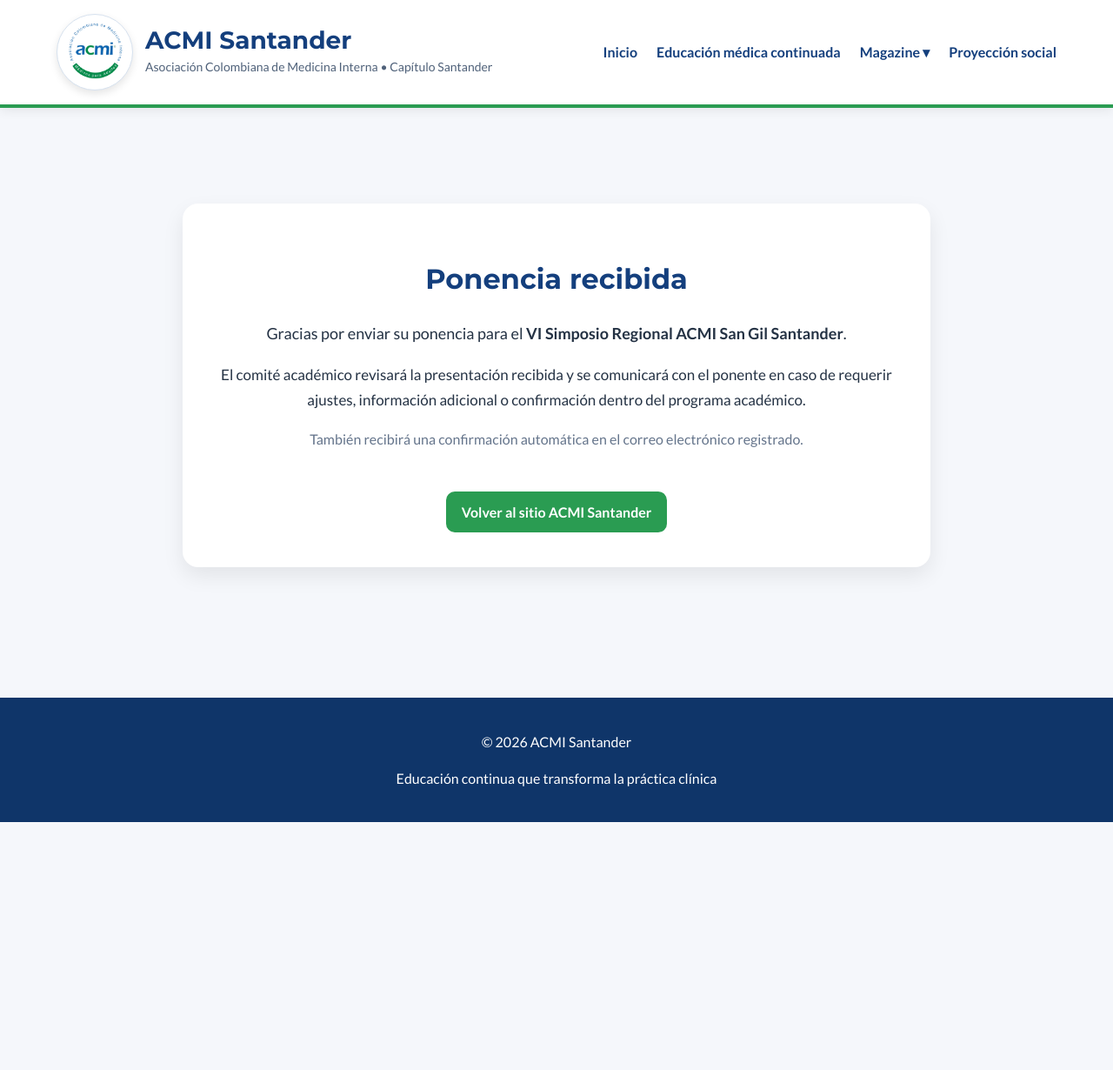
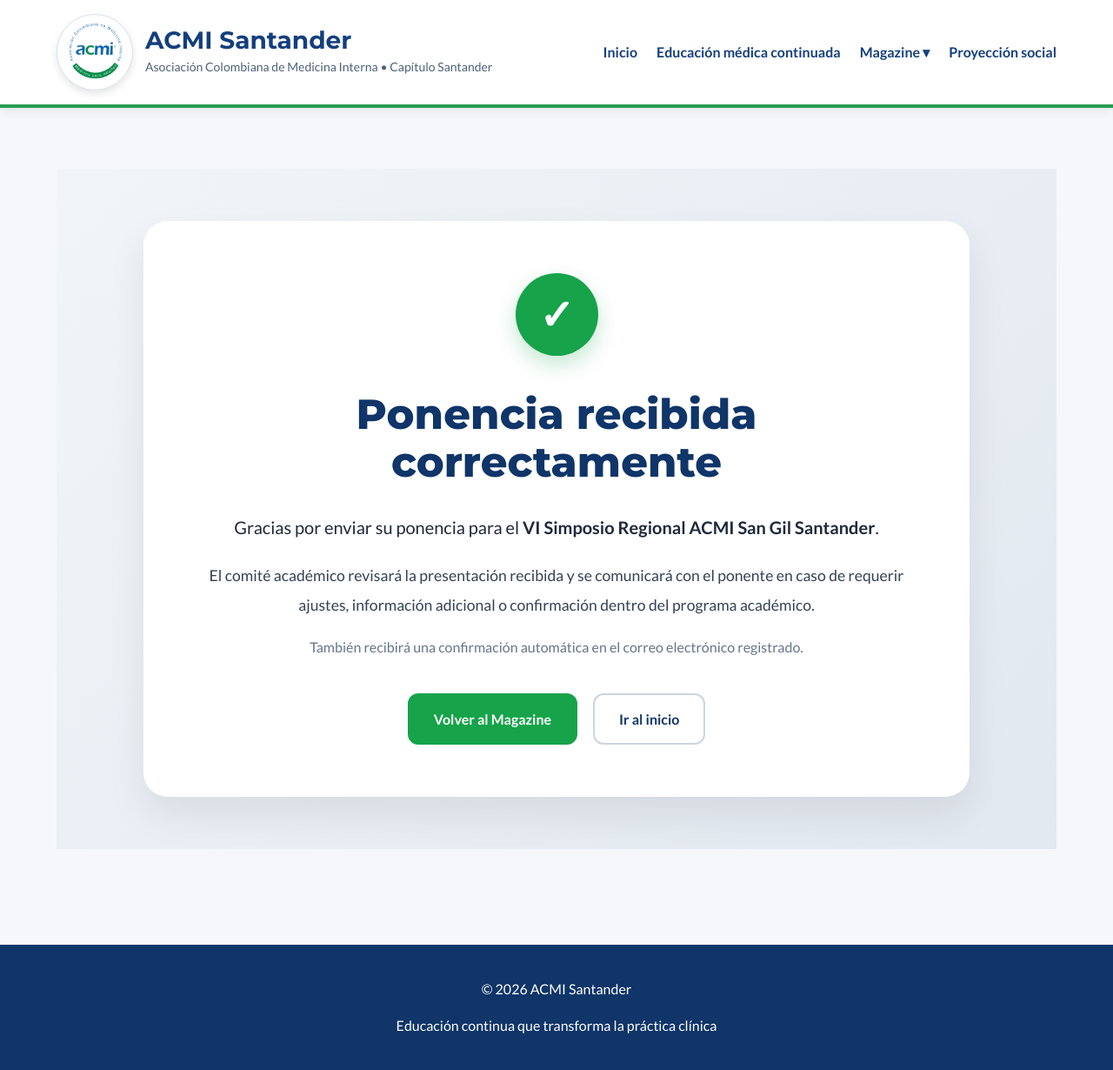
Before and after one commit to Acmisantander/Acmisantander, a Jekyll site: the page built from magazine/gracias-ponencia.html, in a window 1280 px wide. Shown: the whole page at 87% size. Built offline with Jekyll 4.4.1, drawn with Linux system fonts in a browser that asks for light colours; before the commit the page ends 945 px from its top, so only the background shows below that.

Commit message:
Update gracias-ponencia.html

```diff
--- a/magazine/gracias-ponencia.html
+++ b/magazine/gracias-ponencia.html
@@ -4,27 +4,185 @@
 permalink: /magazine/gracias-ponencia/
 ---
 
-<div class="card" style="text-align:center; padding:40px 30px; max-width:800px; margin:40px auto;">
+<section class="gracias-section">
 
-  <h1>Ponencia recibida</h1>
+  <div class="gracias-card">
 
-  <p style="font-size:18px; line-height:1.7;">
-    Gracias por enviar su ponencia para el <strong>VI Simposio Regional ACMI San Gil Santander</strong>.
+    <div class="check-circle">
+      ✓
+    </div>
+
+    <h1>
+      Ponencia recibida correctamente
+    </h1>
+
+    <p class="texto-principal">
+      Gracias por enviar su ponencia para el
+      <strong>VI Simposio Regional ACMI San Gil Santander</strong>.
     </p>
 
-  <p style="font-size:17px; line-height:1.7;">
-    El comité académico revisará la presentación recibida y se comunicará con el ponente
-    en caso de requerir ajustes, información adicional o confirmación dentro del programa académico.
+    <p class="texto-secundario">
+      El comité académico revisará la presentación recibida y se comunicará
+      con el ponente en caso de requerir ajustes, información adicional
+      o confirmación dentro del programa académico.
     </p>
 
-  <p style="font-size:16px; line-height:1.7; color:#64748b;">
+    <p class="texto-correo">
       También recibirá una confirmación automática en el correo electrónico registrado.
     </p>
 
-  <div style="margin-top:30px;">
-    <a class="btn" href="{{ site.baseurl }}/">
-      Volver al sitio ACMI Santander
+    <div class="acciones">
+
+      <a class="btn-volver" href="/magazine/">
+        Volver al Magazine
       </a>
+
+      <a class="btn-inicio" href="/">
+        Ir al inicio
+      </a>
+
     </div>
 
   </div>
+
+</section>
+
+<style>
+
+.gracias-section{
+  min-height:70vh;
+  display:flex;
+  align-items:center;
+  justify-content:center;
+  padding:60px 24px;
+  background:linear-gradient(135deg,#f1f5f9,#e2e8f0);
+}
+
+.gracias-card{
+  width:100%;
+  max-width:850px;
+  background:white;
+  border-radius:28px;
+  padding:60px 50px;
+  text-align:center;
+  box-shadow:0 20px 45px rgba(0,0,0,0.08);
+}
+
+.check-circle{
+  width:95px;
+  height:95px;
+  margin:0 auto 30px auto;
+  border-radius:50%;
+  background:#16a34a;
+  color:white;
+  display:flex;
+  align-items:center;
+  justify-content:center;
+  font-size:3rem;
+  font-weight:800;
+  box-shadow:0 10px 25px rgba(22,163,74,0.25);
+}
+
+.gracias-card h1{
+  font-size:3rem;
+  line-height:1.15;
+  color:#0f3569;
+  margin-bottom:28px;
+  font-weight:800;
+}
+
+.texto-principal{
+  font-size:1.25rem;
+  line-height:1.9;
+  color:#1e293b;
+  margin-bottom:20px;
+}
+
+.texto-secundario{
+  font-size:1.1rem;
+  line-height:1.9;
+  color:#334155;
+  margin-bottom:18px;
+}
+
+.texto-correo{
+  font-size:1rem;
+  line-height:1.8;
+  color:#64748b;
+  margin-bottom:38px;
+}
+
+.acciones{
+  display:flex;
+  justify-content:center;
+  gap:18px;
+  flex-wrap:wrap;
+}
+
+.btn-volver,
+.btn-inicio{
+  display:inline-flex;
+  align-items:center;
+  justify-content:center;
+  padding:15px 28px;
+  border-radius:12px;
+  text-decoration:none;
+  font-weight:700;
+  transition:.25s ease;
+}
+
+.btn-volver{
+  background:#16a34a;
+  color:white;
+  border:2px solid #16a34a;
+}
+
+.btn-volver:hover{
+  background:#15803d;
+  border-color:#15803d;
+  color:white;
+  transform:translateY(-2px);
+}
+
+.btn-inicio{
+  background:white;
+  color:#0f3569;
+  border:2px solid #cbd5e1;
+}
+
+.btn-inicio:hover{
+  background:#f8fafc;
+  color:#0f3569;
+  transform:translateY(-2px);
+}
+
+@media(max-width:768px){
+
+  .gracias-card{
+    padding:45px 28px;
+  }
+
+  .gracias-card h1{
+    font-size:2.1rem;
+  }
+
+  .texto-principal{
+    font-size:1.05rem;
+  }
+
+  .texto-secundario{
+    font-size:1rem;
+  }
+
+  .acciones{
+    flex-direction:column;
+  }
+
+  .btn-volver,
+  .btn-inicio{
+    width:100%;
+  }
+
+}
+
+</style>
```
Lines whose indentation alone changed are shown as unchanged.
